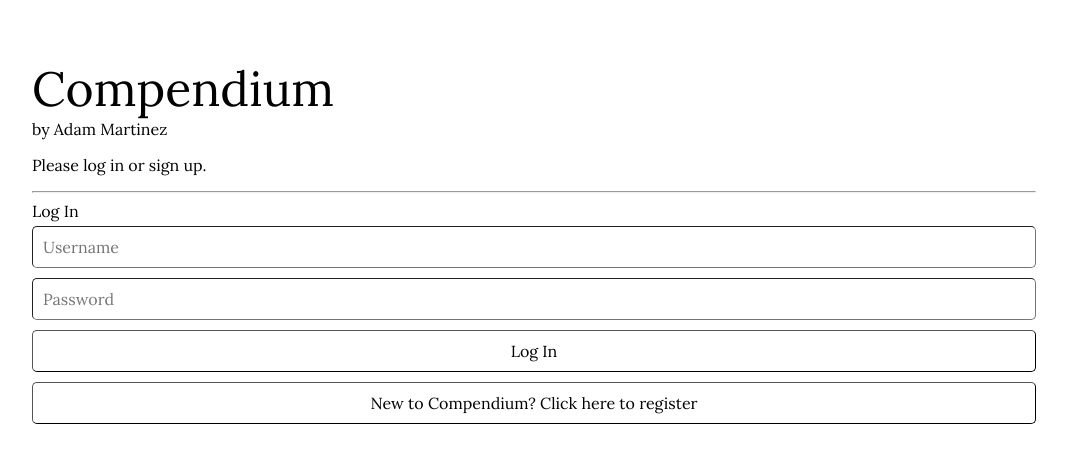
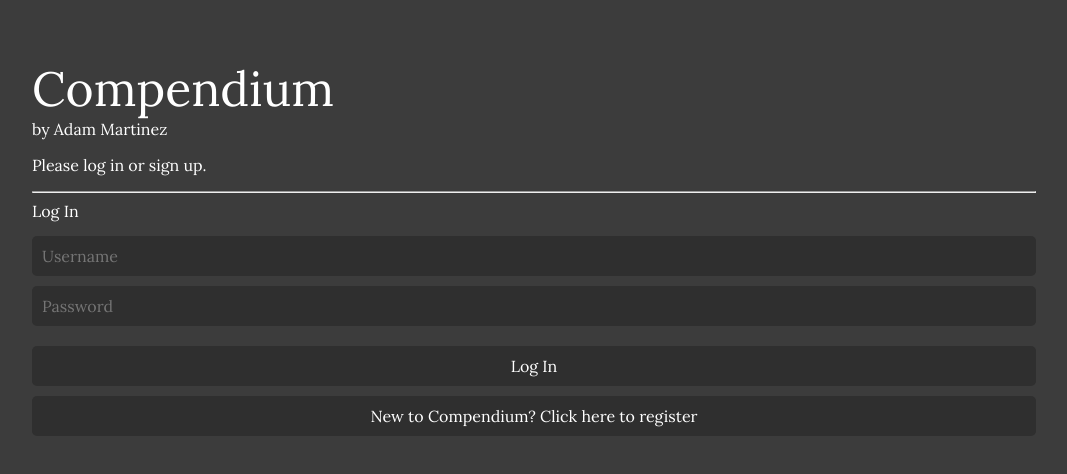
Before and after one commit to adamnmartinez/compendium, a React (Vite) app: page / in a window 1280 px wide. Shown: the top 474 px of the page, without its empty margins (106-1173 px from the left). Built offline with nearby package versions, Linux system fonts and the light colour scheme.

Commit message:
Started to migrate API methods to designated module, modularized book and note defs, continued work on dark mode for authentication page

```diff
--- a/src/App.tsx
+++ b/src/App.tsx
@@ -1,4 +1,7 @@
 import { useEffect, useState } from "react";
+import Swal from "sweetalert2";
+
+// Pages
 import LibraryPage from "./pages/LibraryPage";
 import AddBookPage from "./pages/AddBookPage";
 import EditBookPage from "./pages/EditBookPage";
@@ -6,66 +9,14 @@ import BookNotesPage from "./pages/BookNotesPage";
 import EditNotePage from "./pages/EditNotePage";
 import AuthPage from "./pages/AuthPage";
 import Loading from "./components/LoadingOverlay";
-import Swal from "sweetalert2";
 
-// API HOST
+// Components
+import { Book, Note } from "./components/Interface";
+
+// API Methods
+import { getLibraryCall } from "./components/API"
+
 export const HOST = 'https://compendium-api-v246.onrender.com'
-
-// TESTING
-//export const HOST = 'http://localhost:8080'
-
-export class Book {
-  title: string;
-  author: string;
-  publishedYear: number;
-  pages: number;
-  edition: string;
-  notes: Note[];
-  uuid: string;
-  constructor(
-    title: string,
-    author: string,
-    publishedYear: number,
-    pages: number,
-    edition: string,
-    uuid: string,
-  ) {
-    this.title = title;
-    this.author = author;
-    this.publishedYear = publishedYear;
-    this.pages = pages;
-    this.edition = edition;
-    this.notes = [];
-    this.uuid = uuid;
-  }
-} // Book Class Definition
-
-export class Note {
-  title: string;
-  content: string;
-  quote: string;
-  chapter: string;
-  page: number;
-  speaker: string;
-  uuid: string;
-  constructor(
-    title: string,
-    content: string,
-    quote: string,
-    chapter: string,
-    page: number,
-    speaker: string,
-    uuid: string,
-  ) {
-    this.title = title;
-    this.content = content;
-    this.quote = quote;
-    this.chapter = chapter;
-    this.page = page;
-    this.speaker = speaker;
-    this.uuid = uuid;
-  }
-} // Book Class Definition
 
 export function AppHeader(){
   return(
@@ -84,34 +35,42 @@ function App() {
   const [token, setToken] = useState<string>(localStorage.getItem("token") || "")
   const [isLoading, setIsLoading] = useState<boolean>(false)
 
-  let booksfromuser: Book[] = []
-
-  function renderUserLibrary() {
+  async function renderUserLibrary() {
     console.log("App: rendering library...");
     setIsLoading(true)
 
     try {
-      fetch(HOST + "/account", {
-        method: "POST",
-        headers: { "Content-Type": "application/json" },
-        body: JSON.stringify({
-          token: token
-        })
-      }).then((response) => {
-        response.json().then((data) => {
-          setUser(data.user)
+      const response = await getLibraryCall(token)
+      const data = await response.json()
+      setUser(data.user)
 
-          for (let i = 0; i < data.library.length; i++){
-            booksfromuser.push(data.library[i])
-          }
+      let booksFromUser: Book[] = []
 
-          setLibrary(booksfromuser);
-        })
-      });
+      for (let i = 0; i < data.library.length; i++){
+        booksFromUser.push(data.library[i])
+      }
+
+      setLibrary(booksFromUser);
+
     } catch (error) {
       console.log(
         "App: an error occured while getting user library data in renderUserLibrary()",
       );
+
+      Swal.fire({
+        title: "Whoops! We couldn't load your user library! ",
+        text: "You may need to log-in again. Feel free to contact us if the issue persists.",
+        confirmButtonText: "Log Out",
+        denyButtonText: "Stay Logged In",
+        showDenyButton: true,
+        icon: "error"
+      }).then((response) => {
+        if (response.isConfirmed) {
+          setToken("")
+          setPage(authPageComponent)
+        }
+      })
+
       setLibrary([new Book(
         "404", "User Library Not Found, Please log in again.", 0, 0, "", ""
       )])
--- /dev/null
+++ b/src/components/Interface.tsx
@@ -0,0 +1,54 @@
+class Book {
+  title: string;
+  author: string;
+  publishedYear: number;
+  pages: number;
+  edition: string;
+  notes: Note[];
+  uuid: string;
+  constructor(
+    title: string,
+    author: string,
+    publishedYear: number,
+    pages: number,
+    edition: string,
+    uuid: string,
+  ) {
+    this.title = title;
+    this.author = author;
+    this.publishedYear = publishedYear;
+    this.pages = pages;
+    this.edition = edition;
+    this.notes = [];
+    this.uuid = uuid;
+  }
+} // Book Class Definition
+
+class Note {
+  title: string;
+  content: string;
+  quote: string;
+  chapter: string;
+  page: number;
+  speaker: string;
+  uuid: string;
+  constructor(
+    title: string,
+    content: string,
+    quote: string,
+    chapter: string,
+    page: number,
+    speaker: string,
+    uuid: string,
+  ) {
+    this.title = title;
+    this.content = content;
+    this.quote = quote;
+    this.chapter = chapter;
+    this.page = page;
+    this.speaker = speaker;
+    this.uuid = uuid;
+  }
+} // Note Class Definition
+
+export { Book, Note }
--- a/src/pages/AddBookPage.tsx
+++ b/src/pages/AddBookPage.tsx
@@ -1,5 +1,6 @@
 import { ChangeEvent, useState } from "react";
-import { AppHeader, Book } from "../App";
+import { AppHeader } from "../App";
+import { Book } from "../components/Interface";
 import { v4 as uuid } from "uuid";
 
 export default function AddBookPage(props: {
--- a/src/pages/AuthPage.tsx
+++ b/src/pages/AuthPage.tsx
@@ -45,7 +45,7 @@ export default function AuthPage(props: {
         // Request Timeout
         Swal.fire({
           title: 'Request Timed Out!',
-          text: 'Looks like our servers fell asleep, try again in about 10 minutes!.',
+          text: 'Looks like our servers fell asleep, try again in about 10 minutes!',
           icon: 'error',
           confirmButtonText: 'OK'
         })
@@ -168,6 +168,7 @@ export default function AuthPage(props: {
         defaultValue=""
         placeholder="Username"
         required
+        className="usernameInput"
       ></input>{" "}
       <br />
       <input
@@ -176,6 +177,7 @@ export default function AuthPage(props: {
         defaultValue=""
         placeholder="Password"
         required
+        className="passwordInput"
       ></input>{" "}
       <br />
       <button className="submitBtn" type="submit">
@@ -216,6 +218,7 @@ export default function AuthPage(props: {
         placeholder="Username"
         defaultValue=""
         required
+        className="usernameInput"
       ></input>{" "}
       <br />
       <input
@@ -224,6 +227,7 @@ export default function AuthPage(props: {
         defaultValue=""
         placeholder="Password"
         required
+        className="passwordInput"
       ></input>{" "}
       <br />
       <input
@@ -232,6 +236,7 @@ export default function AuthPage(props: {
         defaultValue=""
         placeholder="Confirm Password"
         required
+        className="passwordInput"
       ></input>{" "}
       <br />
       <button className="submitBtn" type="submit">
--- a/src/pages/BookNotesPage.tsx
+++ b/src/pages/BookNotesPage.tsx
@@ -1,5 +1,4 @@
-import { Book } from "../App";
-import { Note } from "../App";
+import { Book, Note } from "../components/Interface";
 import { ChangeEvent, useState, useEffect } from "react";
 import { HOST } from "../App";
 import { v4 as uuid } from "uuid";
--- a/src/pages/EditBookPage.tsx
+++ b/src/pages/EditBookPage.tsx
@@ -1,4 +1,5 @@
-import { AppHeader,Book } from "../App";
+import { AppHeader } from "../App";
+import { Book } from "../components/Interface";
 
 export default function EditBookPage(props: {
   book: Book;
--- a/src/pages/EditNotePage.tsx
+++ b/src/pages/EditNotePage.tsx
@@ -1,5 +1,4 @@
-import { Book } from "../App";
-import { Note } from "../App";
+import { Book, Note } from "../components/Interface";
 
 export default function EditNotePage(props: {
   note: Note;
--- a/src/pages/LibraryPage.tsx
+++ b/src/pages/LibraryPage.tsx
@@ -1,5 +1,6 @@
 import BookList from "../components/BookList";
-import { AppHeader, Book } from "../App";
+import { AppHeader } from "../App";
+import { Book } from "../components/Interface";
 import { ChangeEvent, useState } from "react";
 
 export default function LibraryPage(props: {
--- a/src/style/style.css
+++ b/src/style/style.css
@@ -18,8 +18,8 @@
 :root {
   font-family: Lora;
   font-size: 16px;
-  color: black;
-  background-color: white;
+  color: white;
+  background-color: rgb(60, 60, 60);
 }
 
 header {
@@ -41,7 +41,7 @@ button {
 }
 
 .loadingscreen .dimmer {
-  background-color: rgb(255, 255, 255);
+  background-color: rgb(60, 60, 60);
   position: fixed;
   width: 100%;
   height: 100%;
@@ -60,12 +60,12 @@ button {
   height: 10%;
 }
 .loadingscreen .loadingicon p {
-  color: rgb(0, 0, 0);
+  color: rgb(255, 255, 255);
 }
 
 a {
   text-decoration: none;
-  color: black;
+  color: white;
   transition: color 250ms;
 }
 a:hover {
@@ -503,21 +503,30 @@ a:hover {
 }
 
 .authPage input {
-  background-color: rgb(255, 255, 255);
-  color: black;
+  border-style: none;
+  background-color: rgb(47, 47, 47);
+  color: white;
   width: 100%;
   font-size: inherit;
   font-family: inherit;
   padding: 10px;
   border-radius: 5px;
   border-width: 1px;
-  margin-top: 5px;
-  margin-bottom: 5px;
   box-sizing: border-box;
 }
+.authPage input.usernameInput {
+  margin-top: 15px;
+  margin-bottom: 5px;
+}
+.authPage input.passwordInput {
+  margin-top: 5px;
+  margin-bottom: 15px;
+}
 .authPage button {
-  background-color: rgb(255, 255, 255);
-  color: black;
+  border-style: none;
+  background-color: rgb(47, 47, 47);
+  color: white;
+  border-color: white;
   width: 100%;
   margin-bottom: 5px;
   margin-top: 5px;
@@ -527,7 +536,7 @@ a:hover {
   transition: background-color 300ms;
 }
 .authPage button:hover {
-  background-color: white;
+  background-color: rgb(32, 32, 32);
 }
 .authPage button.submitBtn:hover {
   background-color: rgb(144, 239, 144);
--- a/src/style/style.scss
+++ b/src/style/style.scss
@@ -4,11 +4,15 @@
 }
 
 // Vars
+$light_bg: white;
+$light_bg2: rgb(239, 239, 239);
 $affirmative_color: rgb(144, 239, 144);
 $negative_color: rgb(255, 181, 181);
 $delete_color: rgb(250, 120, 120);
-$dark_mode: false;
-$dark_bg: rgb(38, 38, 38);
+$dark_mode: true;
+$dark_bg: rgb(60, 60, 60);
+$dark_bg2:rgb(47, 47, 47);
+$dark_bg3: rgb(32, 32, 32);
 
 // Scrollbar
 ::-webkit-scrollbar {
@@ -58,11 +62,8 @@ button {
 }
 
 .loadingscreen {
-  // transition: visibility 0.3s linear;
-  // transition: opacity 0.3s linear;
-
   .dimmer {
-    @if $dark_mode == false { background-color: rgb(255, 255, 255); } @else { background-color: $dark_bg; }
+    @if $dark_mode == false { background-color: $light_bg; } @else { background-color: $dark_bg; }
     position: fixed;
     width: 100%;
     height: 100%;
@@ -150,7 +151,7 @@ a {
     font-size: inherit;
     border-style: solid;
     padding: 10px;
-    background-color: rgb(239, 239, 239);
+    background-color: $light_bg2;
 
     &:hover {
       background-color: white;
@@ -592,9 +593,9 @@ a {
       background-color: rgb(255, 255, 255);
       color: black
     } @else {
-      background-color: $dark_bg;
+        border-style: none;
+      background-color: $dark_bg2;
       color: white;
-      border-color: white;
     }
     width: 100%;
     font-size: inherit;
@@ -602,16 +603,26 @@ a {
     padding: 10px;
     border-radius: 5px;
     border-width: 1px;
-    margin-top: 5px;
-    margin-bottom: 5px;
     box-sizing: border-box;
+
+    &.usernameInput {
+      margin-top: 15px;
+      margin-bottom: 5px;
+    }
+
+    &.passwordInput {
+      margin-top: 5px;
+      margin-bottom: 15px
+    }
+
   }
   button {
     @if $dark_mode == false {
-      background-color: rgb(255, 255, 255);
+      background-color: $light_bg2;
       color: black;
     } @else {
-      background-color: $dark_bg;
+      border-style: none;
+      background-color: $dark_bg2;
       color: white;
       border-color: white;
     }
@@ -623,7 +634,12 @@ a {
     padding: 10px;
     transition: background-color 300ms;
     &:hover {
-      background-color: white;
+      @if $dark_mode == false {
+        background-color: white;
+      } @else {
+        background-color: $dark_bg3;
+      }
+
     }
     &.submitBtn {
       &:hover {
```
Also changed, not shown: src/components/API.tsx (+35 -1 lines), 1 other file (tests, documents, lock files or other folders).
